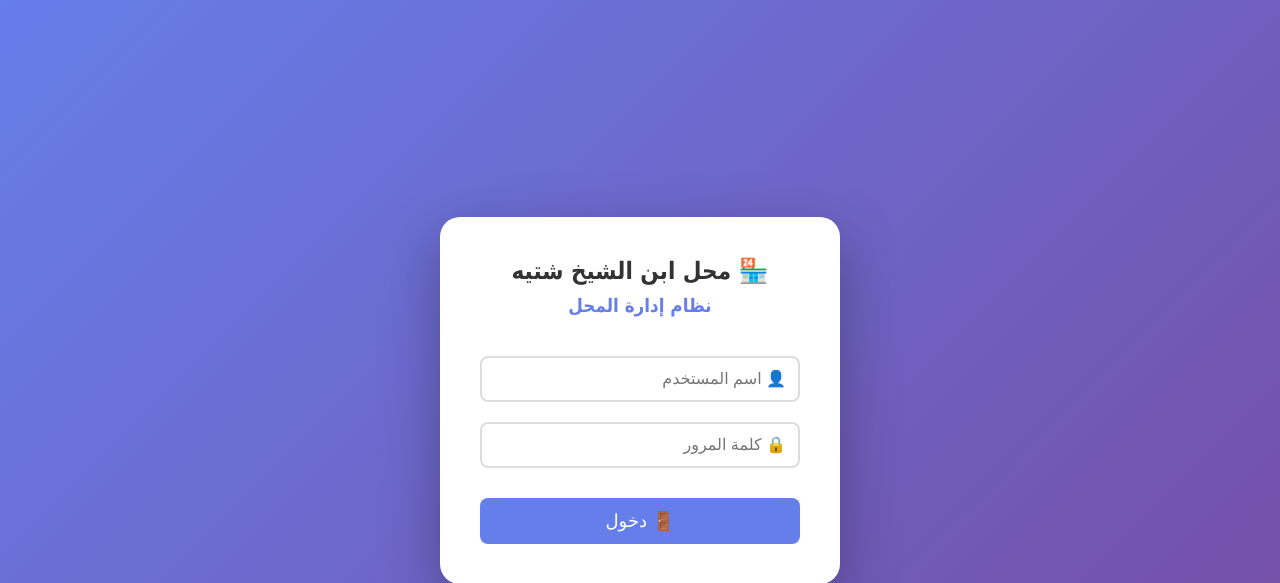
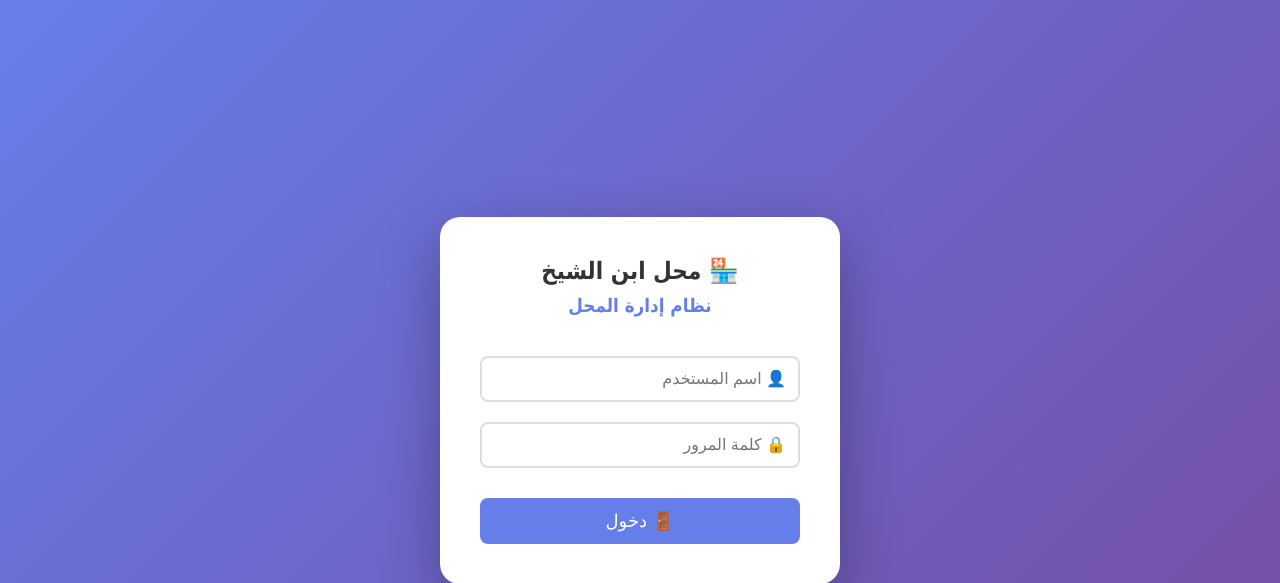
Before and after one commit to abdalf770-droid/store-system, a Flask app: page / in a window 1280 px wide. Shown: the top 583 px of the page. Run offline with Flask 3, Linux system fonts and the light colour scheme; some libraries are stand-ins or nearby versions.

Commit message:
login.HTML

```diff
--- a/templates/login.html
+++ b/templates/login.html
@@ -74,7 +74,7 @@
 </head>
 <body>
     <div class="login-container">
-        <h2>🏪 محل ابن الشيخ شتيه</h2>
+        <h2>🏪 محل ابن الشيخ </h2>
         <h3>نظام إدارة المحل</h3>
         {% if error %}
             <div class="error">{{ error }}</div>
```
